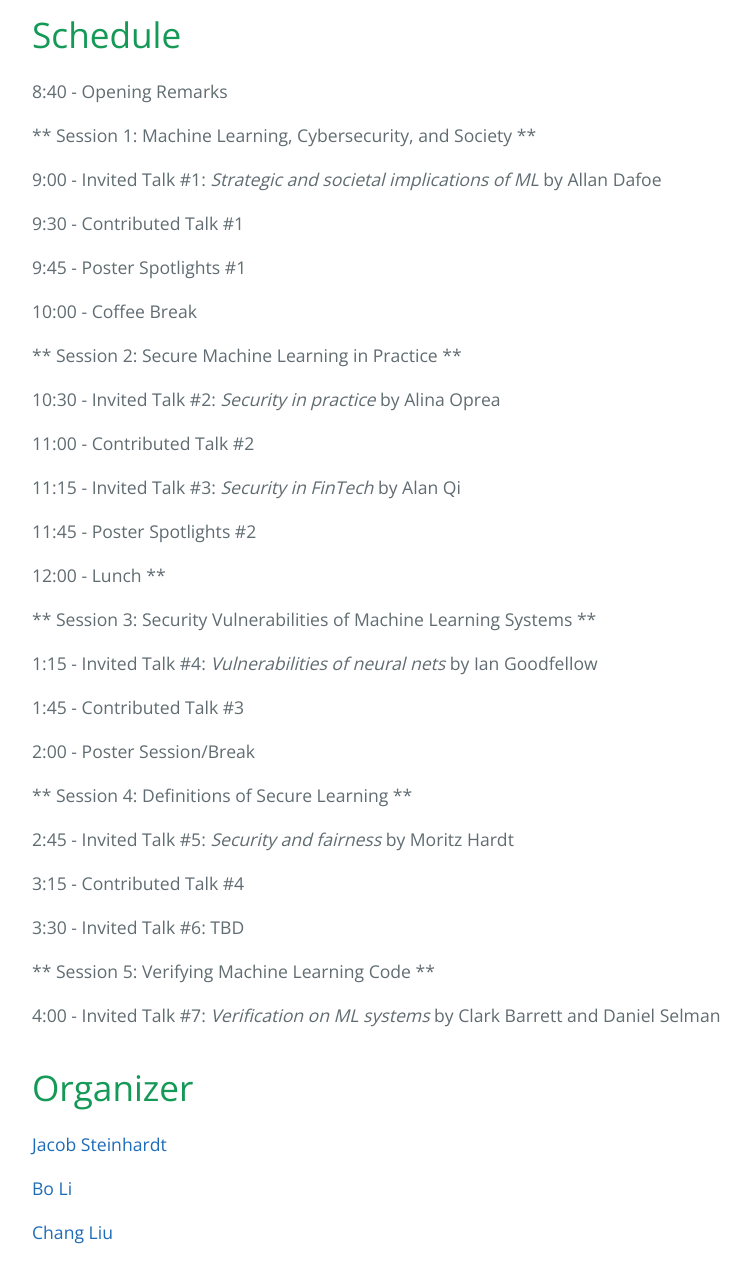
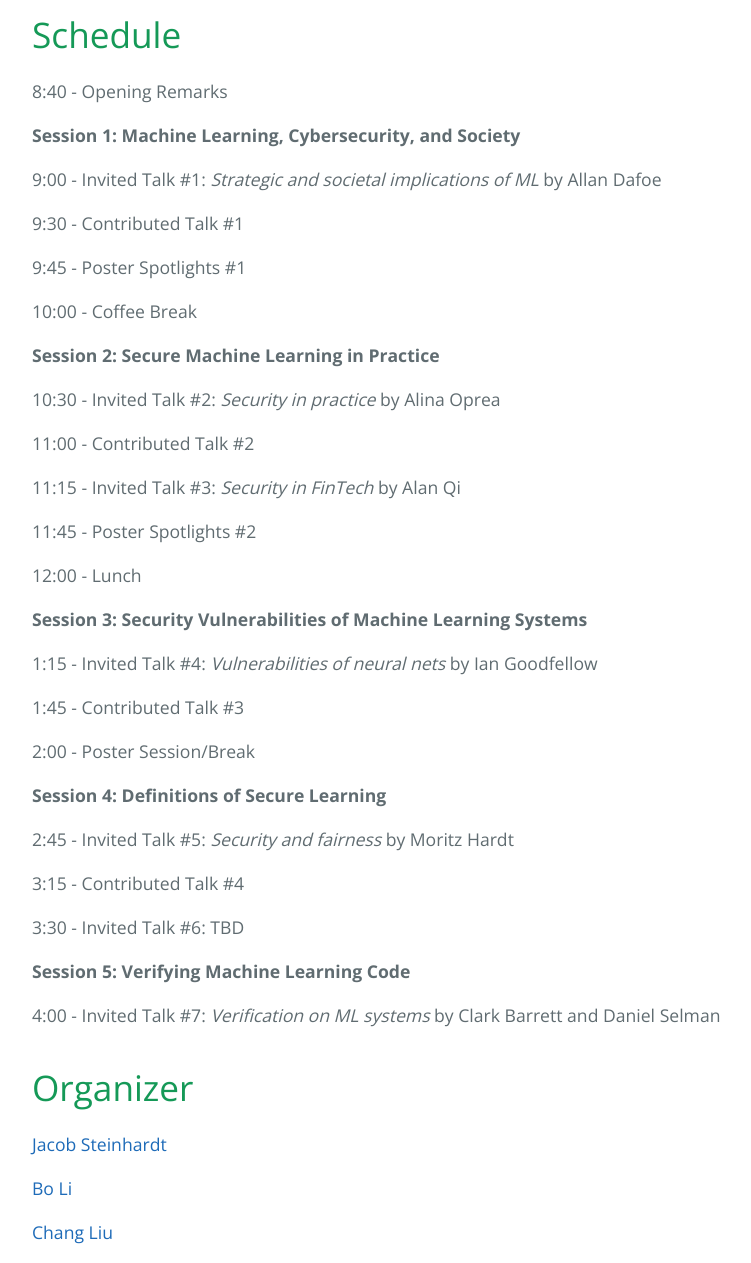
Before and after one commit to deep-learning-security/nips-workshop-2017, a Jekyll site: the page built from index.md, in a window 1280 px wide and 1400 px high, scrolled down 1461 px, cut to the strip 137-1400 px from the top of the window. Shown: the whole strip, without its empty margins (192-943 px from the left). Built offline with Jekyll 4.4.1, drawn with Linux system fonts in a browser that asks for light colours.

Commit message:
fix schedule

```diff
--- a/index.md
+++ b/index.md
@@ -91,7 +91,7 @@ The [Call for Paper](cfp.md) is available.
 
 8:40 - Opening Remarks
 
-** Session 1: Machine Learning, Cybersecurity, and Society **
+**Session 1: Machine Learning, Cybersecurity, and Society**
 
 9:00 - Invited Talk #1: *Strategic and societal implications of ML* by Allan Dafoe
 
@@ -101,7 +101,7 @@ The [Call for Paper](cfp.md) is available.
 
 10:00 - Coffee Break
 
-** Session 2: Secure Machine Learning in Practice **
+**Session 2: Secure Machine Learning in Practice**
 
 10:30 - Invited Talk #2: *Security in practice* by Alina Oprea
 
@@ -111,9 +111,9 @@ The [Call for Paper](cfp.md) is available.
 
 11:45 - Poster Spotlights #2
 
-12:00 - Lunch **
+12:00 - Lunch
 
-** Session 3: Security Vulnerabilities of Machine Learning Systems **
+**Session 3: Security Vulnerabilities of Machine Learning Systems**
 
 1:15 - Invited Talk #4: *Vulnerabilities of neural nets* by Ian Goodfellow
 
@@ -121,7 +121,7 @@ The [Call for Paper](cfp.md) is available.
 
 2:00 - Poster Session/Break
 
-** Session 4: Definitions of Secure Learning **
+**Session 4: Definitions of Secure Learning**
 
 2:45 - Invited Talk #5: *Security and fairness* by Moritz Hardt
 
@@ -129,7 +129,7 @@ The [Call for Paper](cfp.md) is available.
 
 3:30 - Invited Talk #6: TBD
 
-** Session 5: Verifying Machine Learning Code **
+**Session 5: Verifying Machine Learning Code**
 
 4:00 - Invited Talk #7: *Verification on ML systems* by Clark Barrett and Daniel Selman
 
```
